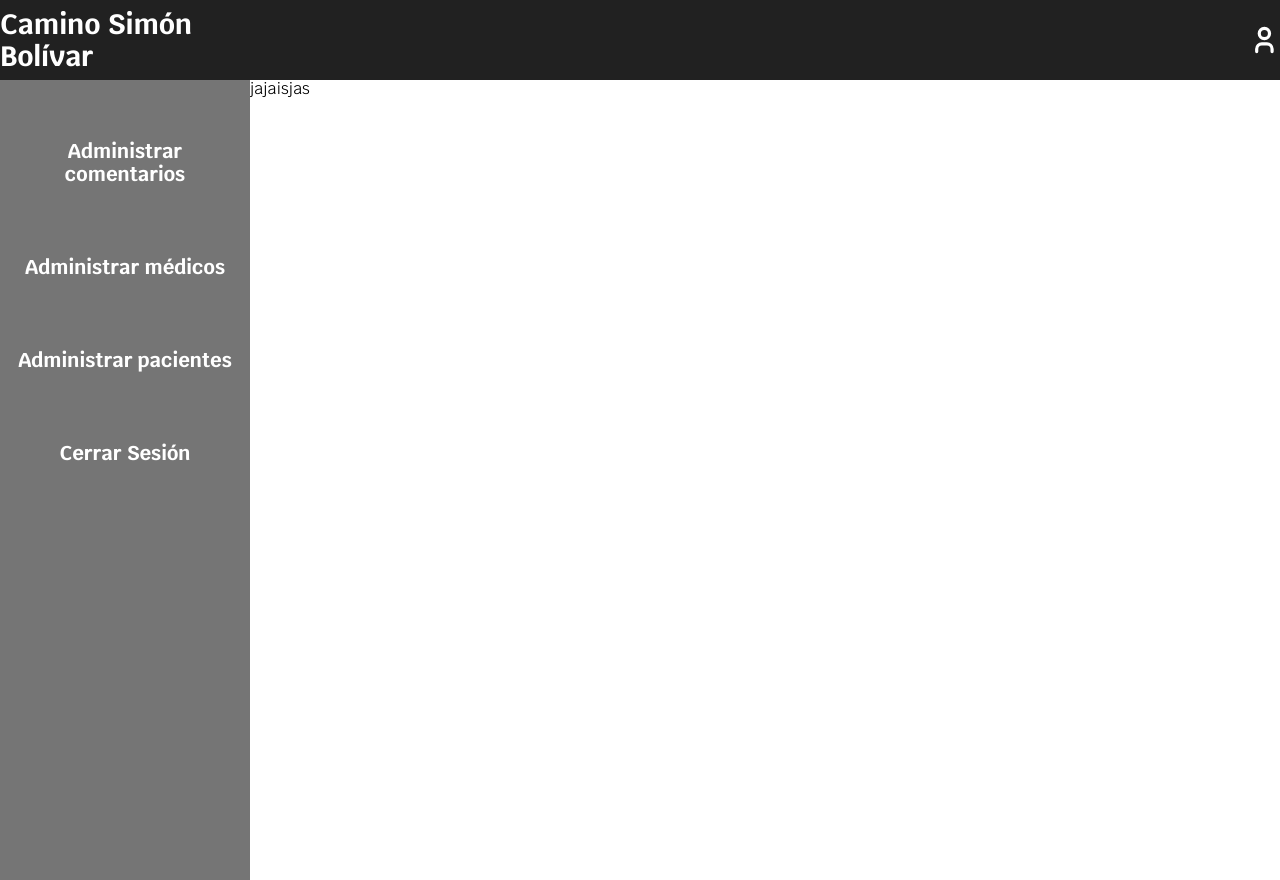
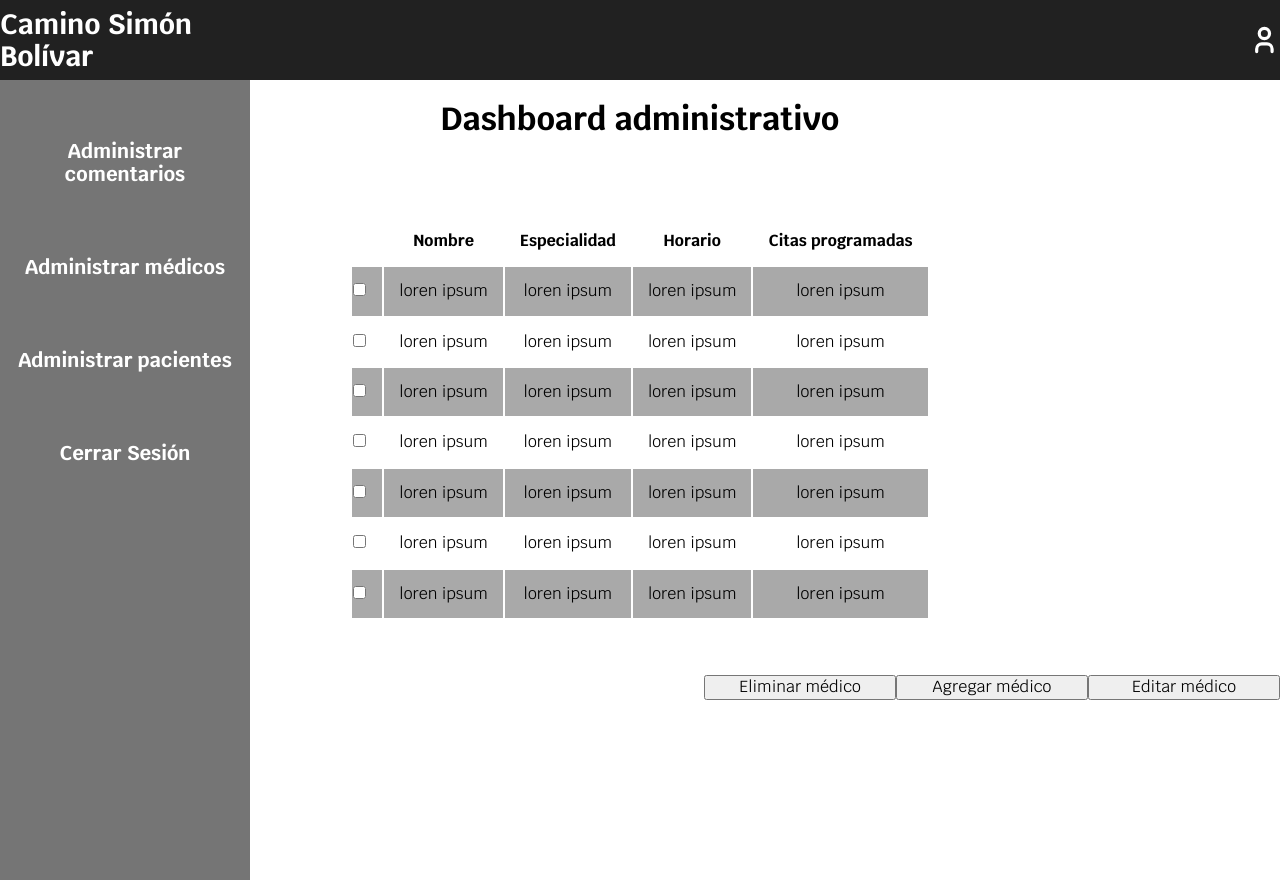
Before and after one commit to shtapiac/sprint3, a Flask app: page /dashboard in a window 1280 px wide. Run offline with Flask 2, Linux system fonts and the light colour scheme; some libraries are stand-ins or nearby versions.

Commit message:
dashboard creado y css modificado con estilos necesarios para las tablas del dashboard

```diff
--- /dev/null
+++ b/dshbd.py
@@ -0,0 +1,10 @@
+headings = ("", "Nombre", "Especialidad", "Horario", "Citas programadas")
+data = (
+        ("loren ipsum", "loren ipsum", "loren ipsum", "loren ipsum", ),
+        ("loren ipsum", "loren ipsum", "loren ipsum", "loren ipsum", ),
+        ("loren ipsum", "loren ipsum", "loren ipsum", "loren ipsum", ),
+        ("loren ipsum", "loren ipsum", "loren ipsum", "loren ipsum", ),
+        ("loren ipsum", "loren ipsum", "loren ipsum", "loren ipsum", ),
+        ("loren ipsum", "loren ipsum", "loren ipsum", "loren ipsum", ),
+        ("loren ipsum", "loren ipsum", "loren ipsum", "loren ipsum", ),
+)
--- a/main.py
+++ b/main.py
@@ -5,6 +5,8 @@ from flask import flash
 from flask import redirect, url_for
 from utils import isUsernameValid, isEmailValid, isPasswordValid
 from forms import Formulario_Login
+from dshbd import headings #esto se usa para los datos de la tabla del dashboard
+from dshbd import data #esto se usa para los datos de la tabla del dashboard
 
 
 app = Flask(__name__)
@@ -13,7 +15,8 @@ app.secret_key = "Sprint3grupo56"
 
 @app.route('/dashboard')
 def dashboard():
-    return render_template("dashboard.html")
+    return render_template("dashboard.html", headings=headings, data=data)
+
 
 @app.route('/')
 @app.route('/index')
--- a/static/css/dashboard.css
+++ b/static/css/dashboard.css
@@ -69,3 +69,42 @@ div.rutas a:hover{
 div.contenedor-body{
   margin-left: 25rem;
 }
+
+
+.tablaadmin{
+margin-left: auto;
+margin-right: auto;
+}
+
+.tablaadmincelda {
+  padding: 15px;
+  text-align: center;
+}
+
+.tablaadminheader
+{
+text-align: center;
+}
+
+.tablaadmincolumn:nth-child(even)
+{
+background-color: darkgrey;
+}
+
+.tablaadminh1
+{
+text-align: center;
+}
+
+.divdashbotones{
+
+width:100%;
+
+}
+
+.dashbotones{
+
+  float:right;
+  width:15%;
+
+}
--- a/templates/dashboard.html
+++ b/templates/dashboard.html
@@ -32,8 +32,57 @@
 
         </div>
     </div>
-    <div class="contenedor-body">
-        jajaisjas
+    <div >
+
+        <h1 class = "tablaadminh1"> Dashboard administrativo </h1>
+        <br>
+        <br>
+        <br>
+        <table class = "tablaadmin">
+
+            <tr class = "tablaadminheader">
+
+                {% for header in headings %}
+                <th class = "tablaadmincelda"> {{header}}  </th>
+                {% endfor %}
+
+            </tr>
+
+            {% for row in data %}
+                    <tr class = "tablaadmincolumn">
+                    <td>  <input type="checkbox"     </td>
+                    {% for cell in row %}
+
+                    <td class = "tablaadmincelda"> {{cell}} </td>
+
+
+                    {% endfor %}
+
+                {% endfor %}
+
+
+                    </tr>
+
+
+
+
+        </table>
+
+        <div class = "divdashbotones">
+
+            <br>
+            <br>
+            <br>
+
+            <input type="submit" class = "dashbotones" value = "Editar médico">
+            <input type="submit" class = "dashbotones" value = "Agregar médico">
+            <input type="submit" class = "dashbotones" value = "Eliminar médico">
+
+
+        </div>
+
+
+
     </div>
 </body>
 </html>
```
